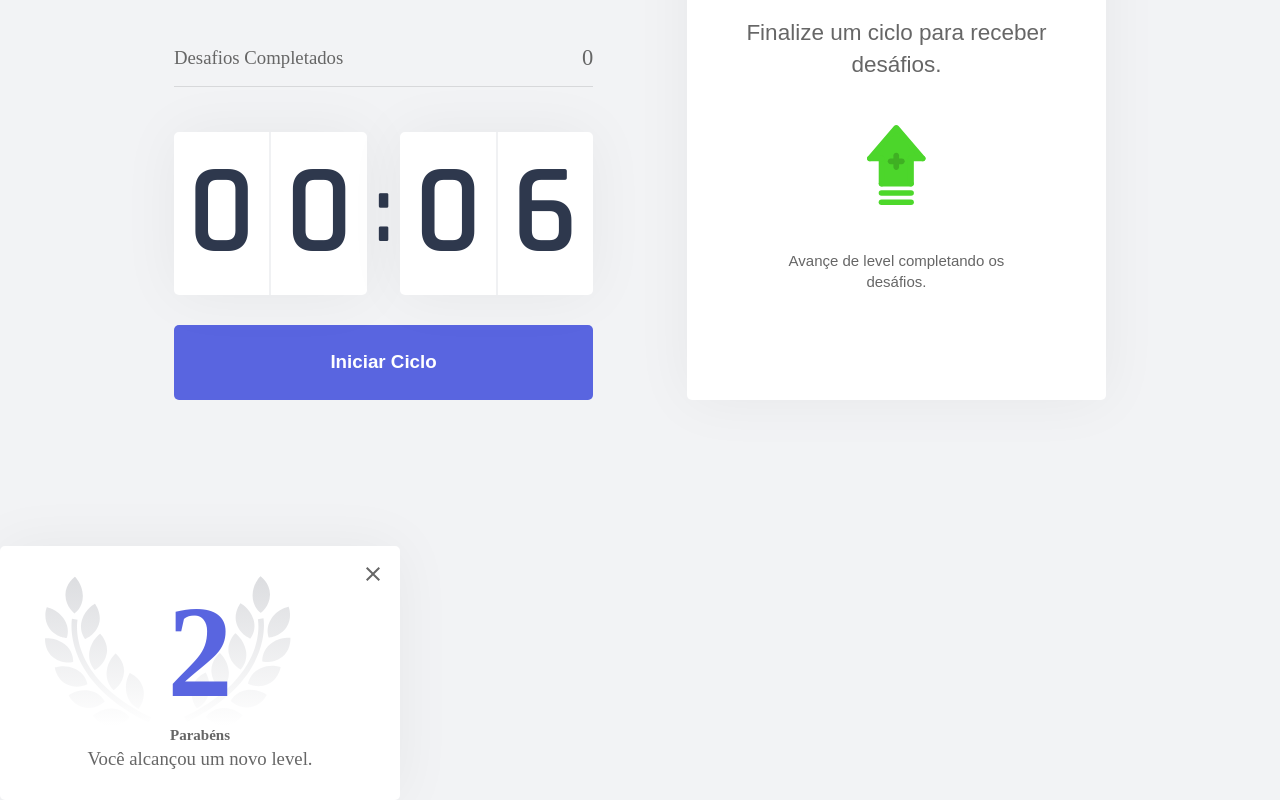
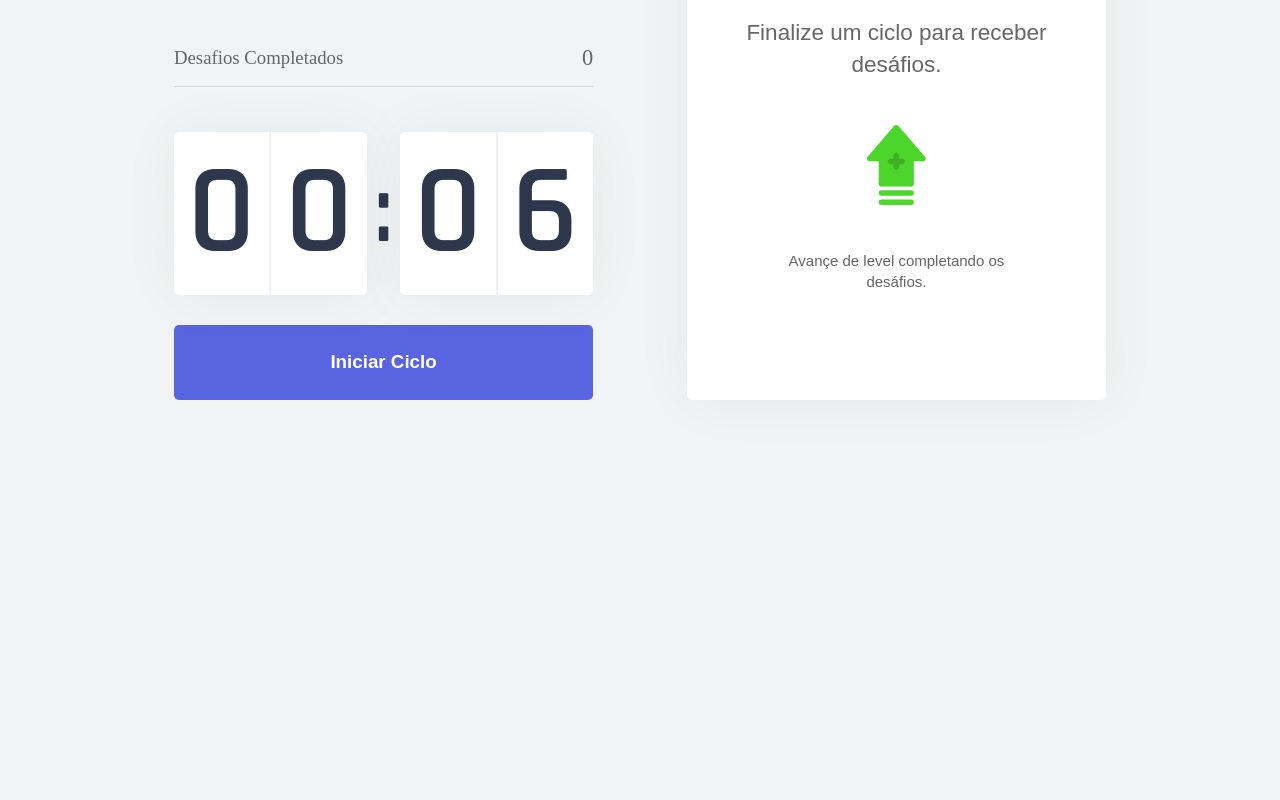
Before and after one commit to jaogui/Moveit-NLW, a Next.js app: page / in a window 1280 px wide. Shown: the part 254-1054 px from the top of the page. After the commit the page ends 800 px from the top, so only its background shows below. Built offline with nearby package versions, Linux system fonts and the light colour scheme.

Commit message:
modal level up pronta

```diff
--- a/src/components/LevelUpModal.tsx
+++ b/src/components/LevelUpModal.tsx
@@ -1,19 +1,23 @@
+import { useContext } from 'react'
+import { ChallengesContext } from '../contexts/ChallengesContext'
 import style  from '../styles/components/LevelUpModal.module.css'
 
 
 export function LevelUpModal(){
+
+    const { level, closeLevelUpModal } = useContext(ChallengesContext);
+
     return(
-        <div className={style.levelupOverlay}>
-        <div className={style.levelupModalContainer}>
-            <header>  2   </header>
+        <div className={style.levelUpModalOverlay}>
+        <div className={style.levelUpModalContainer}>
+            <header>  {level}   </header>
                 <strong>Parabéns</strong>
                 <p>Você alcançou um novo level.</p>
 
                 <button type="button" >
-                    <img src="/icons/close.svg" alt="close"/>
+                    <img src="/icons/close.svg" alt="close" onClick={closeLevelUpModal}/>
 
                 </button>
-
 
         </div>
         </div>
--- a/src/contexts/ChallengesContext.tsx
+++ b/src/contexts/ChallengesContext.tsx
@@ -27,6 +27,7 @@ interface ChallengesContextData{
     startNewChallenge: () => void;
     resetChallenge: () => void;
     completeChallenge: () => void;
+    closeLevelUpModal: () => void;
 }
 
 export const ChallengesContext = createContext({} as ChallengesContextData);
@@ -35,8 +36,11 @@ export function ChallengesProvider({ children, ...rest }: ChallengesProviderProp
     const [level, setLevel] = useState(rest.level);
     const [currentExperience, setCurrentExperience] = useState(rest.currentExperience);
     const [challengesCompleted, setChallengesCompleted] = useState(rest.challengesCompleted);
+    const [activeChallenge, setActiveChallenge] = useState(null);
 
-    const [activeChallenge, setActiveChallenge] = useState(null);
+    const [isLevelUpModalOpen, setLevelUpModalOpen ] = useState(false);
+
+
     const experienceToNextLevel = Math.pow((level + 1) * 4,2);
 
 
@@ -54,6 +58,7 @@ export function ChallengesProvider({ children, ...rest }: ChallengesProviderProp
 
     function levelUp() {
         setLevel(level + 1);
+        setLevelUpModalOpen(true);
     }
 
 
@@ -75,6 +80,7 @@ export function ChallengesProvider({ children, ...rest }: ChallengesProviderProp
         setActiveChallenge(null);
     }
 
+
     function completeChallenge(){
         if(!activeChallenge){
             return;
@@ -94,6 +100,11 @@ export function ChallengesProvider({ children, ...rest }: ChallengesProviderProp
 
     }
 
+
+    function closeLevelUpModal(){
+        setLevelUpModalOpen(false);
+    }
+
     return(
         <ChallengesContext.Provider value={{
             level,
@@ -105,10 +116,11 @@ export function ChallengesProvider({ children, ...rest }: ChallengesProviderProp
             resetChallenge,
             experienceToNextLevel,
             completeChallenge,
+            closeLevelUpModal,
             }}>
             {children}
 
-            <LevelUpModal />
+        { isLevelUpModalOpen && <LevelUpModal />}
         </ChallengesContext.Provider>
     );
 }
--- a/src/styles/components/LevelUpModal.module.css
+++ b/src/styles/components/LevelUpModal.module.css
@@ -1,4 +1,4 @@
-.levelupModalOverlay{
+.levelUpModalOverlay{
     background: rgba(242, 243, 245, 0.8);
     position: fixed;
     top: 0;
@@ -12,10 +12,10 @@
 }
 
 
-.levelupModalContainer{
+.levelUpModalContainer{
     background-color: var(--white);
     width: 100%;
-    max-width: 400px;
+    max-width: 300px;
     padding: 2rem 3rem;
     border-radius: 5px;
     box-shadow: 0 0 60px rgba(0, 0, 0, 0.05);
@@ -23,7 +23,7 @@
     position: relative;
 }
 
-.levelupModalContainer header{
+.levelUpModalContainer header{
     font-size: 8.75rem;
     font-weight: 600;
     color: var(--blue);
@@ -33,17 +33,18 @@
 
 }
 
-.levelupModalContainer p {
+.levelUpModalContainer p {
     font-size: 1.25rem;
     color: var(--text);
     margin-top: 0.25rem;
 
 }
 
-.levelupModalContainer button{
+.levelUpModalContainer button{
     position: absolute;
     right: 0.5rem;
     top: 0.5rem;
     background: transparent;
     border: 0;
+    font-size: 0;
 }
```
